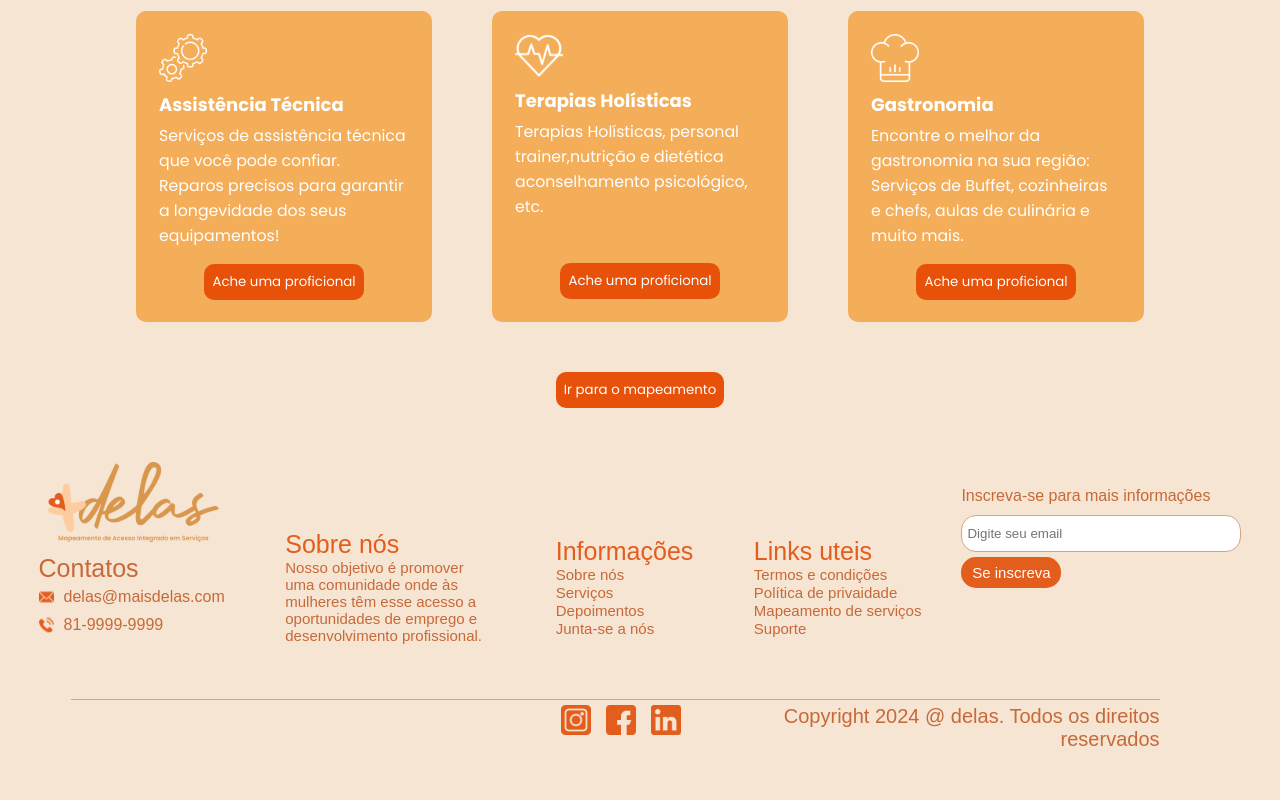
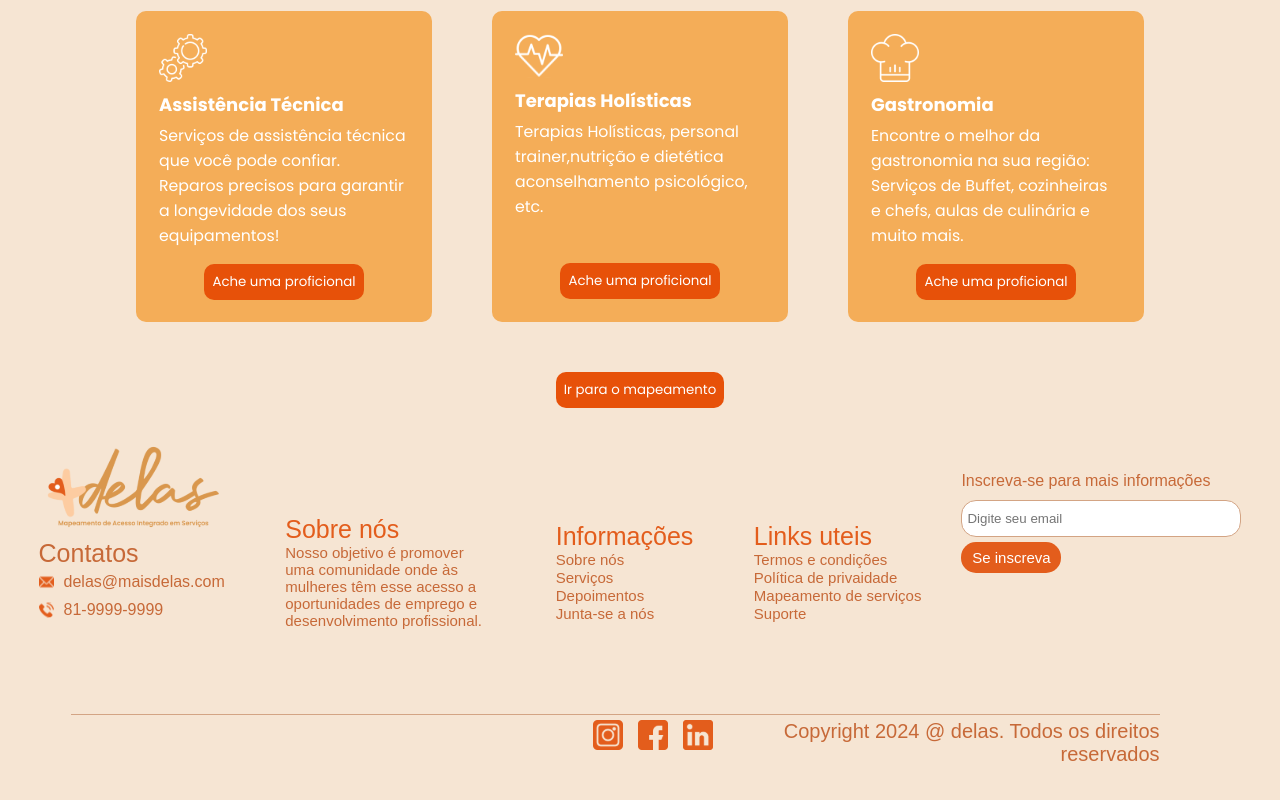
Before and after one commit to maisDelas/projeto-start-web, a React (Vite) app: page / in a window 1280 px wide. Shown: the part 835-1635 px from the top of the page. Built offline with nearby package versions, Linux system fonts and the light colour scheme.

Commit message:
footer disponível

```diff
--- a/src/Components/Footer/Footer.styles.js
+++ b/src/Components/Footer/Footer.styles.js
@@ -24,11 +24,6 @@ export const FooterContatos = styled.div `
        flex-direction: column;
        position: relative;
        top: -40px;
-
-
-
-
-
 
     h3 {
 
@@ -130,7 +125,6 @@ export const FooterLink = styled.div `
 
 
 
-
     h3 {
         font-size: 25px;
         font-weight: 500;
@@ -225,6 +219,7 @@ export const FooterMidias= styled.div`
         margin-left: -30px;
 
 
+
 `;
 
 export const SocialIcons = styled.div`
@@ -232,9 +227,10 @@ export const SocialIcons = styled.div`
 
      display: flex;
      justify-content: center;
-     margin-left: 45%;
+     margin-left: 48%;
      gap: 15px;
      margin-top: 5px;
+
 
 
 
@@ -251,15 +247,13 @@ export const FooterCopyright = styled.div`
 
 
 
-
+ p {
        margin-left: 40px;
-
-
-
-p {    text-align: right;
+       text-align: right;
        color: #C76938;
        font-size: 20px;
        margin-top: 5px;
+
 
 }
 
@@ -273,8 +267,7 @@ export const FooterPai = styled.div `
         display: flex;
         flex-direction: row;
         justify-content: space-between;
-
-
+        margin-top: 30px;
 
 `;
 
@@ -285,6 +278,4 @@ export const FooterContainer = styled.div `
       justify-content: center;
       align-items: center;
 
-
-
 `;
```
